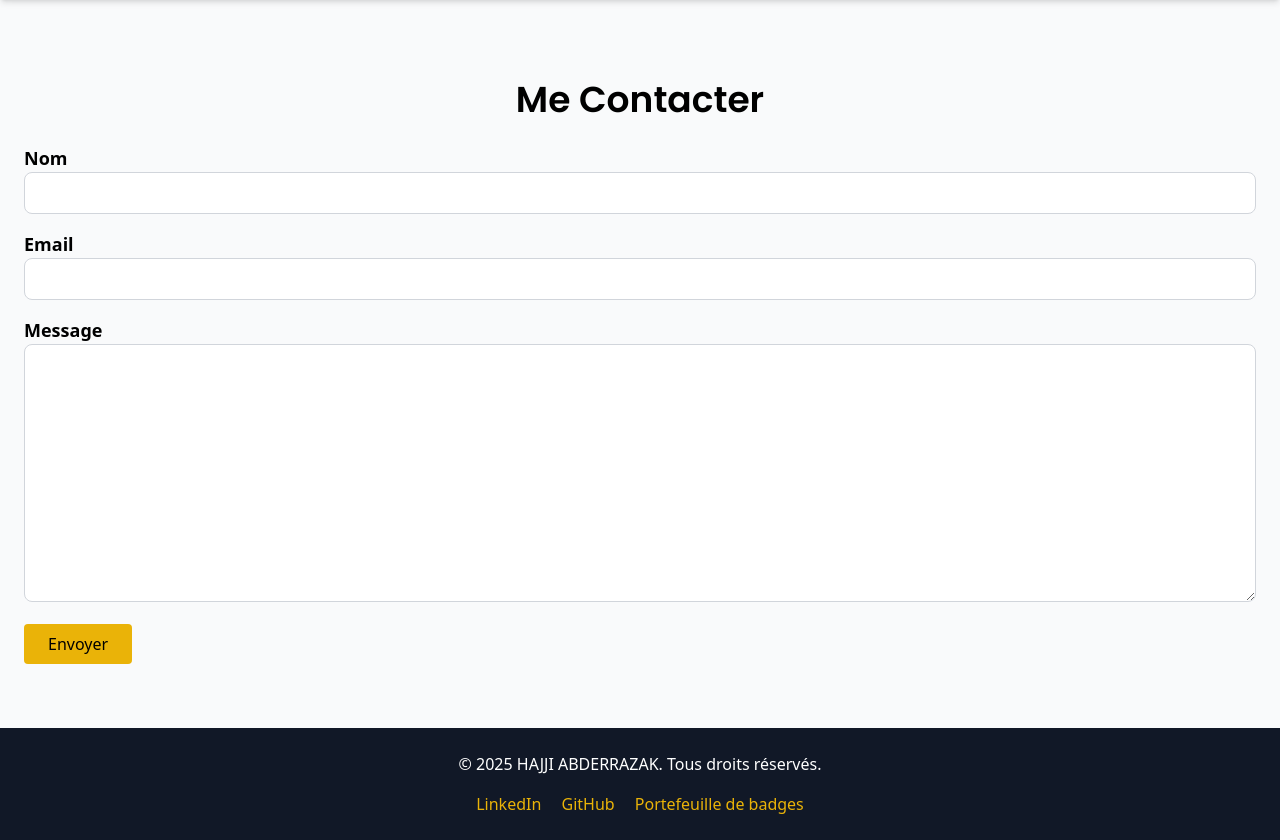
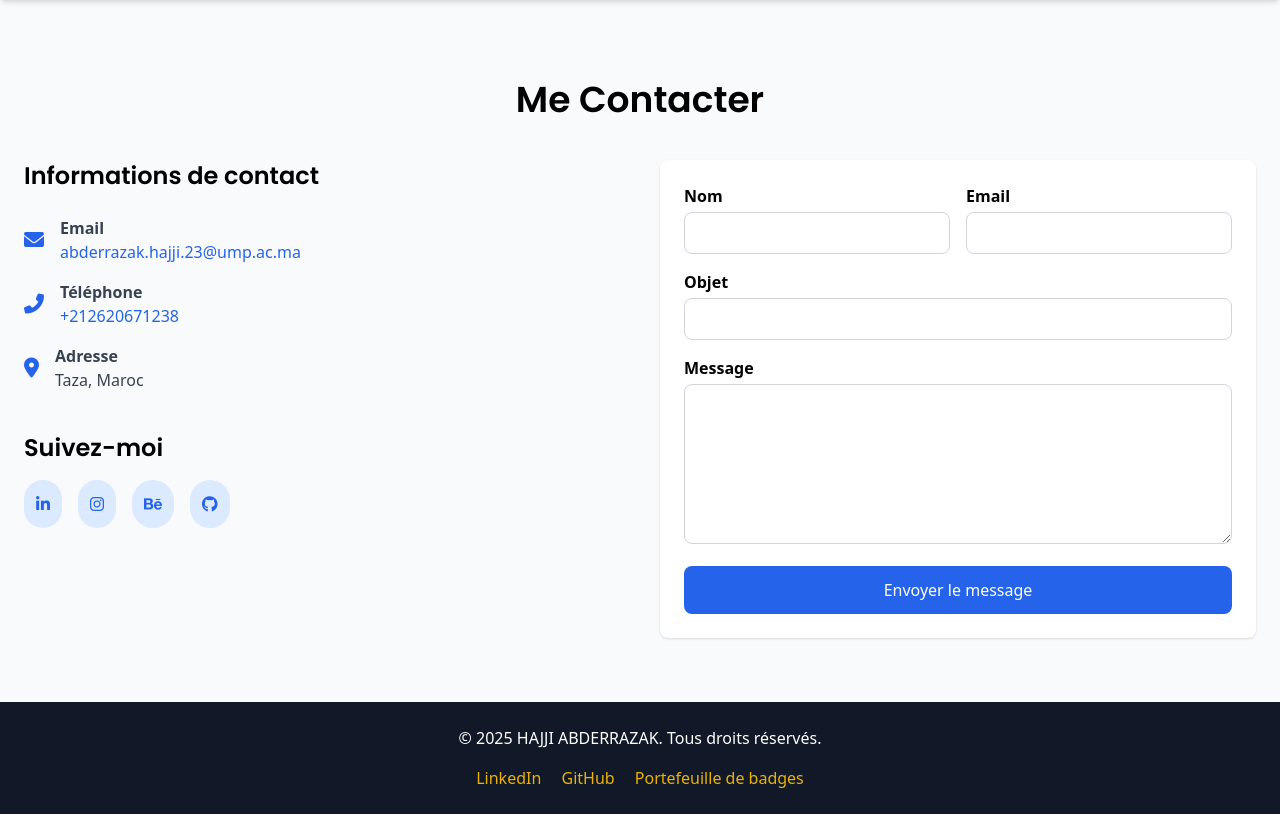
Before and after one commit to abderrazakit/portfolio, a Django app: page /contact/ in a window 1280 px wide. Shown: the part 64-904 px from the top of the page. After the commit the page ends 878 px from the top, so only its background shows below. Run offline with Django 5.2, Linux system fonts and the light colour scheme; some libraries are stand-ins or nearby versions.

Commit message:
modifiaction au niveau de la page contacte

```diff
--- a/portfolio/forms.py
+++ b/portfolio/forms.py
@@ -4,4 +4,4 @@ from .models import ContactMessage
 class ContactForm(forms.ModelForm):
     class Meta:
         model = ContactMessage
-        fields = ['name', 'email', 'message']
+        fields = ['name', 'email', 'subject', 'message']  # ✅ Champ subject ajouté
--- a/portfolio/models.py
+++ b/portfolio/models.py
@@ -4,7 +4,7 @@ class Project(models.Model):
     title = models.CharField(max_length=100)
     description = models.TextField()
     image = models.ImageField(upload_to='projects/')
-    github_link = models.URLField(default='', blank=True) # Non-nullable avec une valeur par défaut
+    github_link = models.URLField(default='', blank=True)
     demo_link = models.URLField(blank=True)
 
     def __str__(self):
@@ -12,7 +12,7 @@ class Project(models.Model):
 
 class Skill(models.Model):
     name = models.CharField(max_length=50)
-    level = models.IntegerField()  # Pourcentage (ex: 80)
+    level = models.IntegerField()
 
     def __str__(self):
         return self.name
@@ -29,8 +29,9 @@ class Experience(models.Model):
 class ContactMessage(models.Model):
     name = models.CharField(max_length=100)
     email = models.EmailField()
+    subject = models.CharField(max_length=200, default='')
     message = models.TextField()
     sent_at = models.DateTimeField(auto_now_add=True)
 
     def __str__(self):
-        return f"Message de {self.name}"
+        return f"Message de {self.name} - {self.subject}"
--- a/portfolio/templates/portfolio/base.html
+++ b/portfolio/templates/portfolio/base.html
@@ -10,6 +10,7 @@
     <link rel="stylesheet" href="{% static 'portfolio/css/style.css' %}">
     <!-- Inclure ici une font moderne -->
     <link href="https://fonts.googleapis.com/css2?family=Roboto:wght@400;500&family=Poppins:wght@400;600&display=swap" rel="stylesheet">
+    <link rel="stylesheet" href="https://cdnjs.cloudflare.com/ajax/libs/font-awesome/6.0.0/css/all.min.css" />
 
     <!-- Liens pour d'autres ressources si besoin -->
     <script src="https://cdn.tailwindcss.com"></script>
--- a/portfolio/templates/portfolio/contact.html
+++ b/portfolio/templates/portfolio/contact.html
@@ -1,33 +1,81 @@
 {% extends "portfolio/base.html" %}
 {% block title %}Contact{% endblock %}
 {% load widget_tweaks %}
+
 {% block content %}
 <section class="container mx-auto py-16 px-6">
-    <h2 class="text-4xl font-semibold text-center mb-6">Me Contacter</h2>
+    <h2 class="text-4xl font-semibold text-center mb-10">Me Contacter</h2>
 
     {% if messages %}
-        <div class="mb-4 text-green-600 text-center font-semibold">
+        <div class="mb-6 text-green-600 text-center font-semibold">
             {% for message in messages %}
                 {{ message }}
             {% endfor %}
         </div>
     {% endif %}
 
+    <div class="grid md:grid-cols-2 gap-10">
+        <!-- Informations de contact -->
+        <div>
+            <h3 class="text-2xl font-bold mb-6">Informations de contact</h3>
+            <div class="space-y-4 text-gray-700">
+                <div class="flex items-center gap-4">
+                    <span class="text-blue-600 text-xl"><i class="fas fa-envelope"></i></span>
+                    <div>
+                        <p class="font-semibold">Email</p>
+                        <p><a href="mailto:contact@example.com" class="text-blue-600">abderrazak.hajji.23@ump.ac.ma</a></p>
+                    </div>
+                </div>
+                <div class="flex items-center gap-4">
+                    <span class="text-blue-600 text-xl"><i class="fas fa-phone-alt"></i></span>
+                    <div>
+                        <p class="font-semibold">Téléphone</p>
+                        <p><a href="tel:+33123456789" class="text-blue-600">+212620671238</a></p>
+                    </div>
+                </div>
+                <div class="flex items-center gap-4">
+                    <span class="text-blue-600 text-xl"><i class="fas fa-map-marker-alt"></i></span>
+                    <div>
+                        <p class="font-semibold">Adresse</p>
+                        <p>Taza, Maroc</p>
+                    </div>
+                </div>
+            </div>
+
+            <h3 class="text-2xl font-bold mt-10 mb-4">Suivez-moi</h3>
+            <div class="flex gap-4">
+                <a href="#" class="bg-blue-100 p-3 rounded-full text-blue-600 hover:bg-blue-200"><i class="fab fa-linkedin-in"></i></a>
+                <a href="#" class="bg-blue-100 p-3 rounded-full text-blue-600 hover:bg-blue-200"><i class="fab fa-instagram"></i></a>
+                <a href="#" class="bg-blue-100 p-3 rounded-full text-blue-600 hover:bg-blue-200"><i class="fab fa-behance"></i></a>
+                <a href="#" class="bg-blue-100 p-3 rounded-full text-blue-600 hover:bg-blue-200"><i class="fab fa-github"></i></a>
+            </div>
+        </div>
+
+        <!-- Formulaire -->
+        <div class="bg-white p-6 shadow rounded-lg">
             <form method="POST" action=".">
                 {% csrf_token %}
-        <div class="mb-4">
-            <label for="id_name" class="block text-lg font-semibold">Nom</label>
+                <div class="grid grid-cols-1 md:grid-cols-2 gap-4 mb-4">
+                    <div>
+                        <label class="block mb-1 font-semibold">Nom</label>
                         {{ form.name|add_class:"w-full px-4 py-2 border border-gray-300 rounded-lg" }}
                     </div>
-        <div class="mb-4">
-            <label for="id_email" class="block text-lg font-semibold">Email</label>
+                    <div>
+                        <label class="block mb-1 font-semibold">Email</label>
                         {{ form.email|add_class:"w-full px-4 py-2 border border-gray-300 rounded-lg" }}
                     </div>
+                </div>
                 <div class="mb-4">
-            <label for="id_message" class="block text-lg font-semibold">Message</label>
-            {{ form.message|add_class:"w-full px-4 py-2 border border-gray-300 rounded-lg" }}
+                    <label class="block mb-1 font-semibold">Objet</label>
+                    {{ form.subject|add_class:"w-full px-4 py-2 border border-gray-300 rounded-lg" }}
                 </div>
-        <button type="submit" class="bg-yellow-500 hover:bg-yellow-600 text-black py-2 px-6 rounded">Envoyer</button>
+                <div class="mb-4">
+                    <label class="block mb-1 font-semibold">Message</label>
+                    {{ form.message|add_class:"w-full px-4 py-2 border border-gray-300 rounded-lg h-40" }}
+                </div>
+                <button type="submit" class="w-full bg-blue-600 text-white py-3 rounded-lg hover:bg-blue-700 transition">Envoyer le message</button>
             </form>
+        </div>
+    </div>
 </section>
 {% endblock %}
--- a/portfolio/templates/portfolio/home.html
+++ b/portfolio/templates/portfolio/home.html
@@ -29,7 +29,7 @@
                 </a>
 
                 <!-- Attestation -->
-                <a href="{% static 'portfolio/files/attestation_de_stage.pdf' %}" download title="Télécharger l’attestation de stage" aria-label="Télécharger l’attestation de stage"
+                <a href="{% static 'portfolio/files/attestation_de_stage.pdf'%}" download title="Télécharger l’attestation de stage" aria-label="Télécharger l’attestation de stage"
                    class="bg-yellow-400 hover:bg-yellow-500 text-black font-semibold py-3 px-6 rounded-lg flex items-center gap-2 shadow-lg hover:shadow-xl transition duration-300">
                     <svg class="w-5 h-5" fill="none" stroke="currentColor" stroke-width="2"
                          viewBox="0 0 24 24" xmlns="http://www.w3.org/2000/svg">
@@ -43,7 +43,7 @@
 
         <div class="relative translate-x-4">
             <div class="w-80 h-80 md:w-96 md:h-96 rounded-full border-4 border-yellow-400 shadow-2xl shadow-yellow-200/60 overflow-hidden transform transition duration-500 hover:scale-105">
-                <img src="{% static 'portfolio/images/ITIRC.jpg' %}" alt="Ma photo"
+                <img src="{% static 'portfolio/images/itirc.jpg'%}" alt="Ma photo"
                      class="w-full h-full object-cover object-center">
             </div>
             <!-- Déco flottante -->
--- a/portfolio/templates/portfolio/projects.html
+++ b/portfolio/templates/portfolio/projects.html
@@ -30,7 +30,7 @@
             <p class="text-gray-600 dark:text-gray-300 mb-4">
                 Création d’un site portfolio professionnel en Django et Tailwind CSS pour mettre en valeur mes projets.
             </p>
-            <a href="https://github.com/abderrazakit/MonPortfolio" target="_blank" class="text-blue-600 hover:underline">
+            <a href="https://github.com/abderrazakit/portfolio.git" target="_blank" class="text-blue-600 hover:underline">
                 Voir le projet sur GitHub →
             </a>
         </div>
--- a/portfolio/views.py
+++ b/portfolio/views.py
@@ -1,6 +1,6 @@
 from django.shortcuts import render, redirect
 from django.contrib import messages
-from .models import Project, Skill, Experience
+from .models import Project, Skill, Experience, ContactMessage
 from .forms import ContactForm
 from django.core.mail import send_mail
 from django.conf import settings
@@ -29,22 +29,29 @@ def contact(request):
         if form.is_valid():
             contact_instance = form.save()
 
-            # Envoi de l'email
             name = form.cleaned_data['name']
             email = form.cleaned_data['email']
+            subject = form.cleaned_data['subject']  # ✅ Champ récupéré
             message = form.cleaned_data['message']
-            full_message = f"Message de : {name}\nAdresse : {email}\n\nContenu :\n{message}"
 
-            send_mail(
-                subject='Nouveau message de contact depuis le portfolio',
-                message=full_message,
-                from_email=settings.DEFAULT_FROM_EMAIL,
-                recipient_list=[settings.DEFAULT_FROM_EMAIL],
-                fail_silently=False,
-            )
+            full_message = f"Message de : {name}\nAdresse : {email}\nObjet : {subject}\n\nContenu :\n{message}"
 
-            messages.success(request, "Votre message a bien été envoyé !")
+            try:
+                send_mail(
+                    subject=subject,
+                    message=full_message,
+                    from_email=settings.DEFAULT_FROM_EMAIL,
+                    recipient_list=[settings.DEFAULT_FROM_EMAIL],
+                    fail_silently=False,
+                )
+                messages.success(request, "Votre message a bien été envoyé !")
+            except Exception as e:
+                messages.error(request, f"Une erreur est survenue : {e}")
+
             return redirect('contact')
+        else:
+            messages.error(request, "Veuillez corriger les erreurs dans le formulaire.")
     else:
         form = ContactForm()
+
     return render(request, 'portfolio/contact.html', {'form': form})
```
Also changed, not shown: db.sqlite3, portfolio/migrations/0003_contactmessage_subject.py (added). Lines whose indentation alone changed are shown as unchanged.
